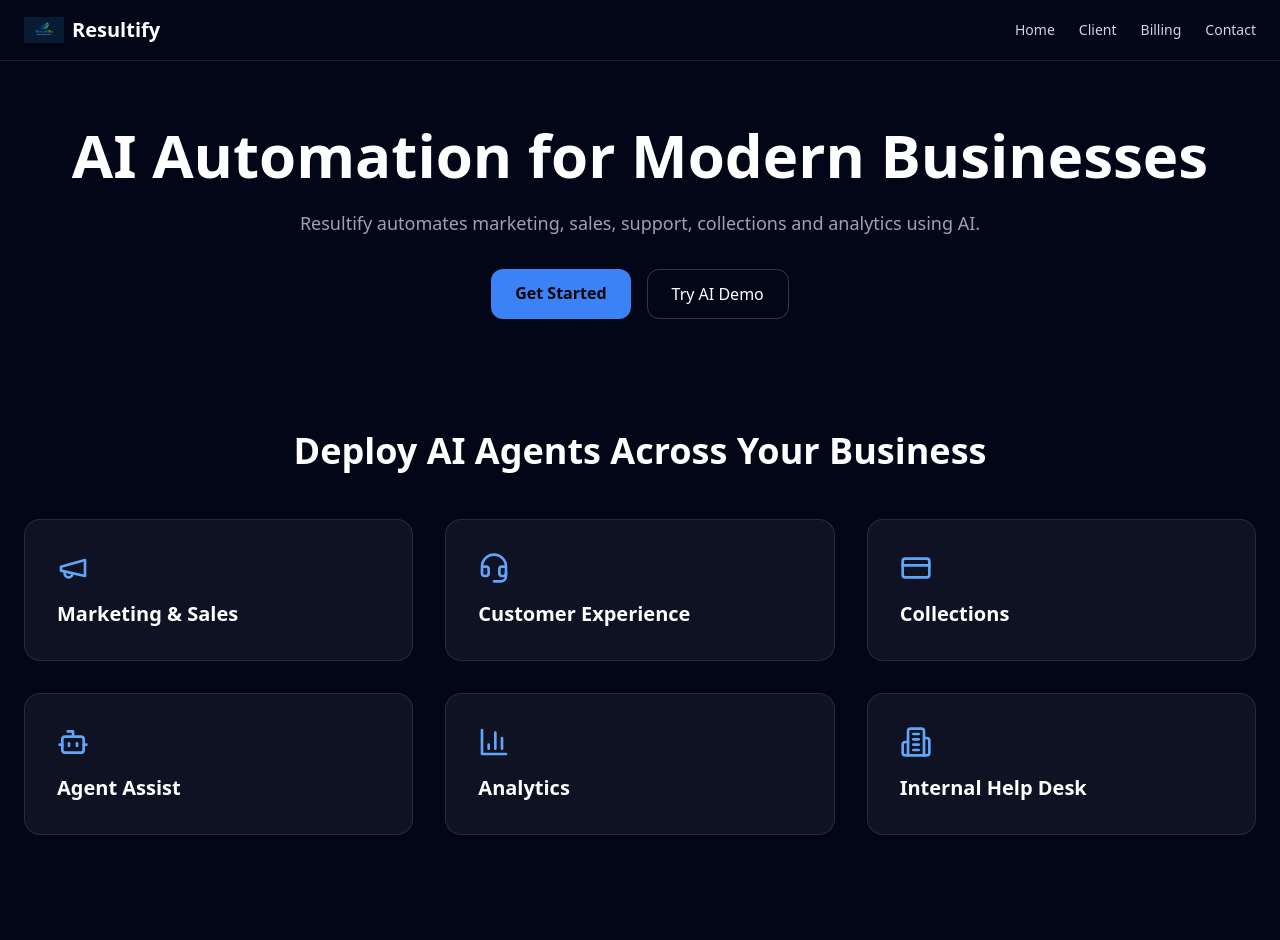
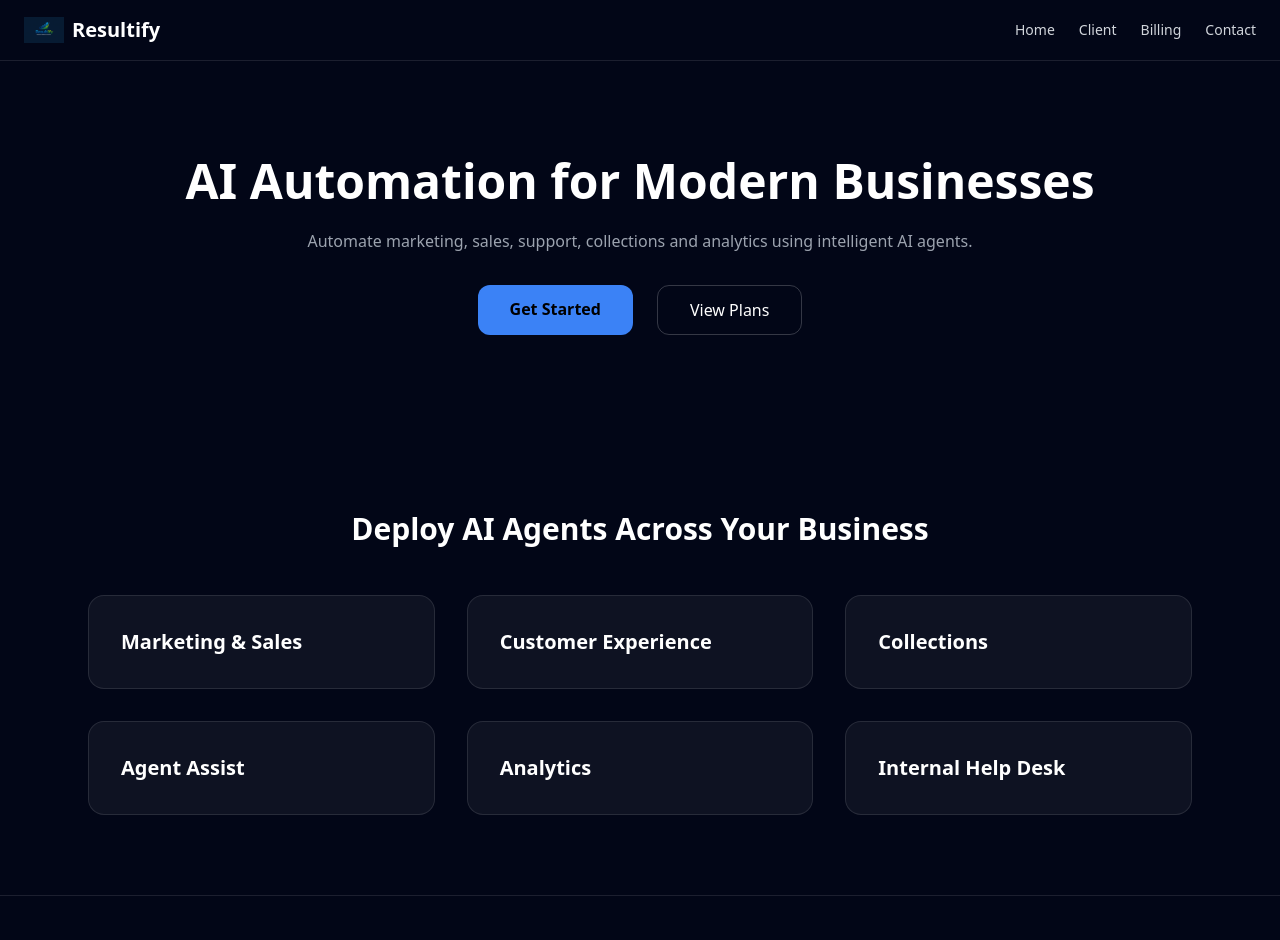
Before and after one commit to chetanshrm83/resultifytechnologies, a Next.js app: page / in a window 1280 px wide. Shown: the top 940 px of the page. Built offline with nearby package versions, Linux system fonts and the light colour scheme.

Commit message:
Update page.tsx

```diff
--- a/app/page.tsx
+++ b/app/page.tsx
@@ -1,95 +1,68 @@
 "use client";
 
 import Link from "next/link";
-import { useState } from "react";
-import { motion } from "framer-motion";
-import { Megaphone, Headset, CreditCard, Bot, BarChart3, Building2 } from "lucide-react";
 
 export default function HomePage() {
-  const [openChat, setOpenChat] = useState(false);
-
   return (
-    <main className="px-6 py-16 max-w-7xl mx-auto text-white relative">
+    <main className="min-h-screen bg-slate-950 text-white">
 
       {/* HERO */}
-      <section className="text-center mb-28">
-        <h1 className="text-5xl md:text-6xl font-bold mb-6">
+      <section className="text-center py-24 px-6 max-w-6xl mx-auto">
+        <h1 className="text-5xl font-bold mb-6">
           AI Automation for Modern Businesses
         </h1>
 
-        <p className="text-lg text-gray-400 max-w-3xl mx-auto mb-8">
-          Resultify automates marketing, sales, support, collections and analytics using AI.
+        <p className="text-gray-400 max-w-2xl mx-auto mb-8">
+          Automate marketing, sales, support, collections and analytics
+          using intelligent AI agents.
         </p>
 
-        <div className="flex justify-center gap-4">
+        <div className="flex justify-center gap-6">
           <Link
             href="/client"
-            className="px-6 py-3 rounded-xl bg-blue-500 text-black font-semibold hover:bg-blue-400 transition"
+            className="px-8 py-3 rounded-xl bg-blue-500 text-black font-semibold hover:bg-blue-400 transition"
           >
             Get Started
           </Link>
 
-          <button
-            onClick={() => setOpenChat(true)}
-            className="px-6 py-3 rounded-xl border border-white/20 hover:bg-white/10 transition"
+          <Link
+            href="/client/billing"
+            className="px-8 py-3 rounded-xl border border-white/20 hover:bg-white/10 transition"
           >
-            Try AI Demo
-          </button>
+            View Plans
+          </Link>
         </div>
       </section>
 
       {/* AI AGENTS */}
-      <section className="mb-28">
-        <h2 className="text-4xl font-bold text-center mb-6">
+      <section className="py-20 px-6 max-w-6xl mx-auto">
+        <h2 className="text-3xl font-bold text-center mb-12">
           Deploy AI Agents Across Your Business
         </h2>
 
-        <div className="grid md:grid-cols-3 gap-8 mt-12">
+        <div className="grid md:grid-cols-3 gap-8">
           {[
-            { icon: Megaphone, title: "Marketing & Sales" },
-            { icon: Headset, title: "Customer Experience" },
-            { icon: CreditCard, title: "Collections" },
-            { icon: Bot, title: "Agent Assist" },
-            { icon: BarChart3, title: "Analytics" },
-            { icon: Building2, title: "Internal Help Desk" },
+            "Marketing & Sales",
+            "Customer Experience",
+            "Collections",
+            "Agent Assist",
+            "Analytics",
+            "Internal Help Desk",
           ].map((item) => (
             <div
-              key={item.title}
-              className="rounded-2xl p-8 bg-white/5 border border-white/10 hover:border-blue-400 transition"
+              key={item}
+              className="rounded-2xl p-8 bg-white/5 border border-white/10"
             >
-              <item.icon className="w-8 h-8 text-blue-400 mb-4" />
-              <h3 className="text-xl font-semibold">{item.title}</h3>
+              <h3 className="text-xl font-semibold">{item}</h3>
             </div>
           ))}
         </div>
       </section>
 
-      {/* FINAL CTA */}
-      <section className="text-center py-20 bg-white/5 rounded-3xl border border-white/10">
-        <h2 className="text-3xl font-bold mb-6">
-          Ready to Scale With AI?
-        </h2>
-
-        <Link
-          href="/client/billing"
-          className="px-8 py-3 rounded-xl bg-blue-500 text-black font-semibold"
-        >
-          View Pricing
-        </Link>
-      </section>
-
-      {/* AI DEMO POPUP */}
-      {openChat && (
-        <div className="fixed bottom-6 right-6 w-80 bg-slate-900 border border-white/10 rounded-2xl shadow-2xl p-6">
-          <div className="flex justify-between mb-4">
-            <h4 className="font-semibold">AI Demo</h4>
-            <button onClick={() => setOpenChat(false)}>✕</button>
-          </div>
-          <p className="text-sm text-gray-400">
-            👋 Hi! I'm Resultify AI.
-          </p>
-        </div>
-      )}
+      {/* FOOTER */}
+      <footer className="text-center py-10 border-t border-white/10 text-gray-400">
+        Powered by Resultify Technologies
+      </footer>
     </main>
   );
 }
```
